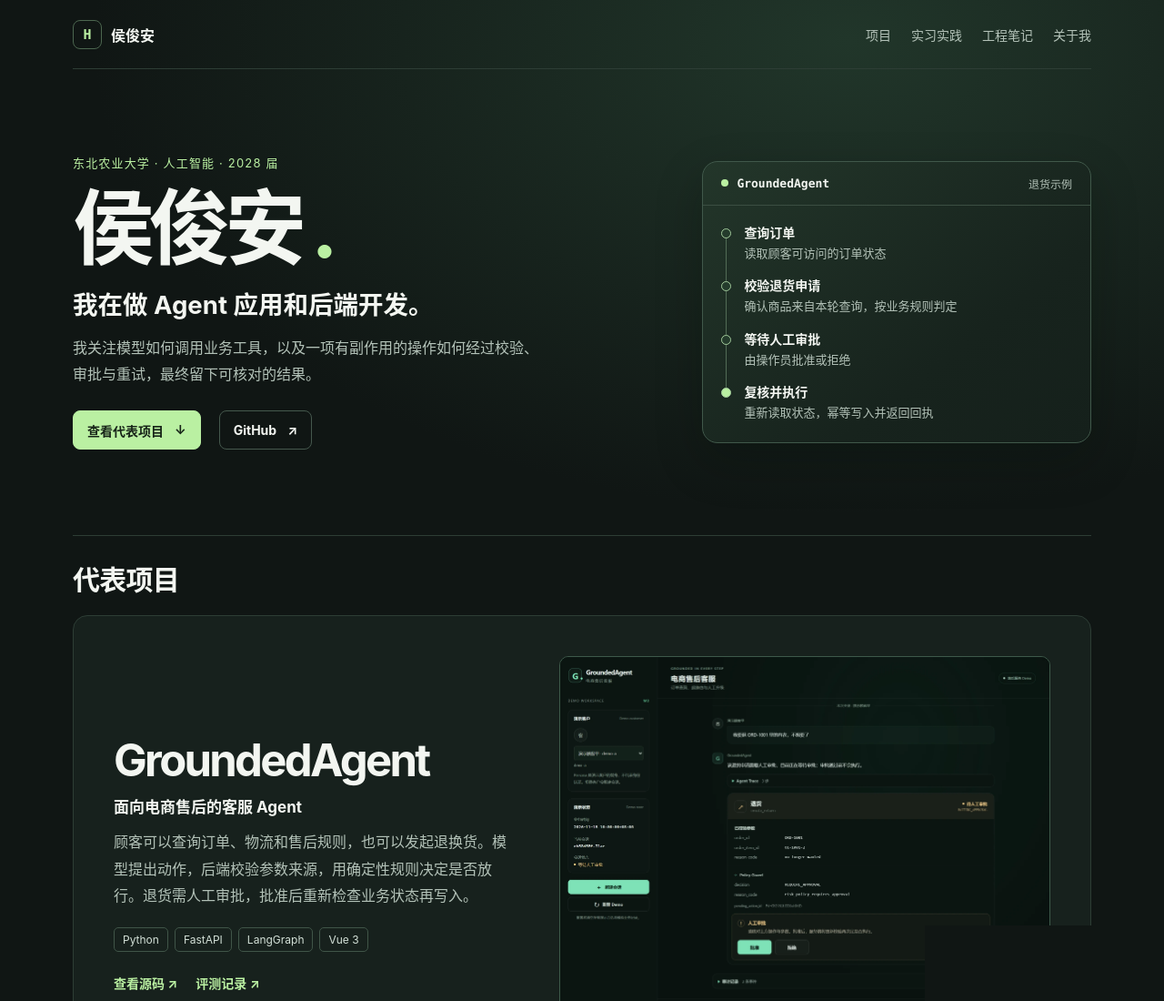
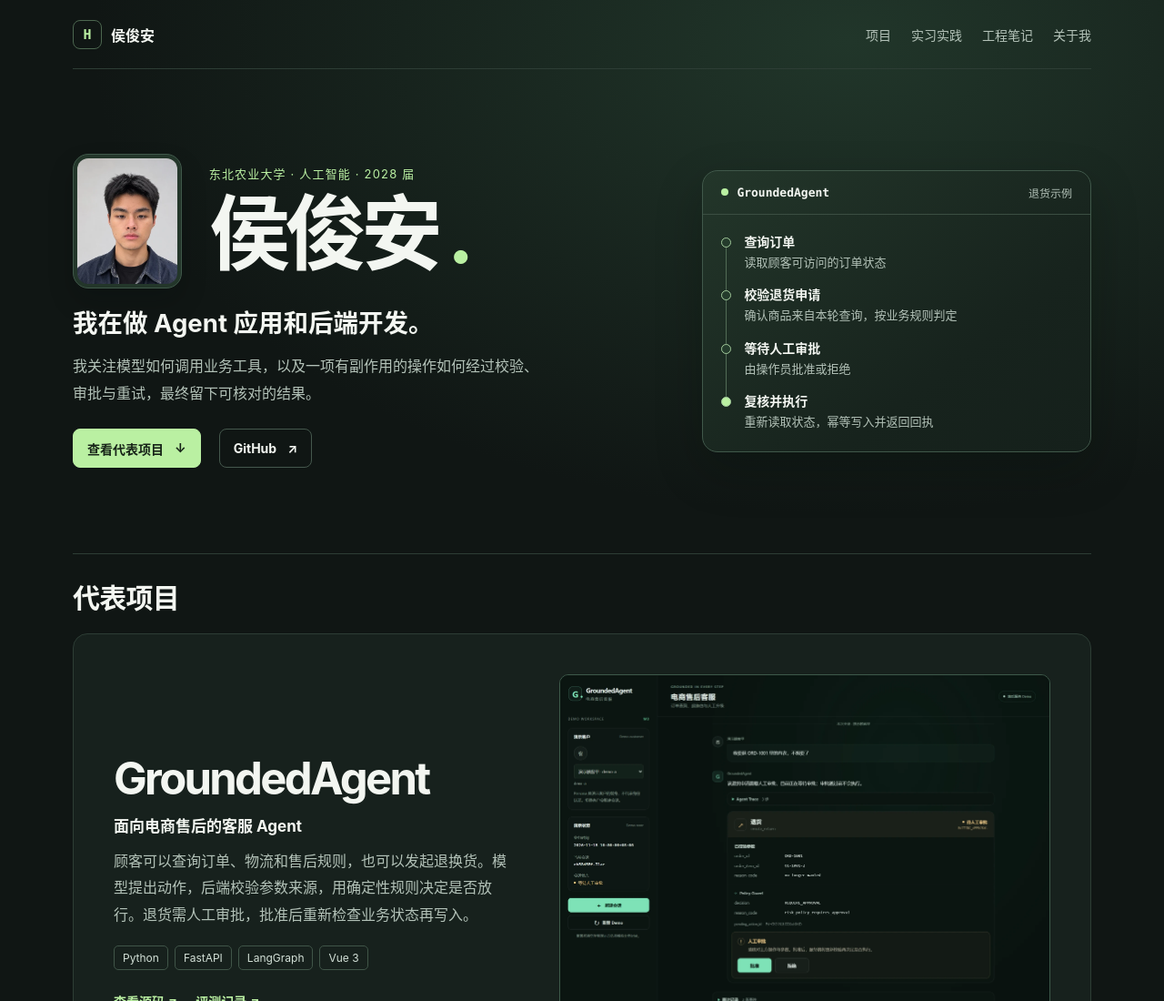
Before and after one commit to sjhesjaj/sjhesjaj.github.io, a plain HTML site: page index.html in a window 1280 px wide. Shown: the top 1100 px of the page at 91% size. Drawn offline with Linux system fonts and the light colour scheme.

Commit message:
Add portrait to homepage introduction

```diff
--- a/index.html
+++ b/index.html
@@ -30,8 +30,15 @@
   <main id="main" class="shell" tabindex="-1">
     <section class="hero" aria-labelledby="name">
       <div>
-        <p class="eyebrow">东北农业大学 · 人工智能 · 2028 届</p>
-        <h1 id="name">侯俊安<span>.</span></h1>
+        <div class="hero-identity">
+          <div class="portrait">
+            <img src="assets/portrait.webp" width="360" height="480" alt="侯俊安的照片">
+          </div>
+          <div>
+            <p class="eyebrow">东北农业大学 · 人工智能 · 2028 届</p>
+            <h1 id="name">侯俊安<span>.</span></h1>
+          </div>
+        </div>
         <p class="hero-title">我在做 Agent 应用和后端开发。</p>
         <p class="muted hero-copy">我关注模型如何调用业务工具，以及一项有副作用的操作如何经过校验、审批与重试，最终留下可核对的结果。</p>
         <div class="actions">
--- a/styles.css
+++ b/styles.css
@@ -58,8 +58,31 @@ nav a:hover, .footer a:hover { color: var(--green); }
   align-items: center;
   padding: clamp(64px, 7.3vw, 104px) 0;
 }
+.hero-identity {
+  display: flex;
+  align-items: center;
+  gap: clamp(14px, 2.3vw, 30px);
+  margin-bottom: 19px;
+}
+.portrait {
+  flex: 0 0 clamp(80px, 9.4vw, 126px);
+  padding: 4px;
+  border: 1px solid #40584a;
+  border-radius: 17px;
+  background: #23362a;
+  box-shadow: 0 14px 28px #060c0933;
+}
+.portrait img {
+  display: block;
+  width: 100%;
+  height: auto;
+  aspect-ratio: 4 / 5;
+  object-fit: cover;
+  object-position: center 58%;
+  border-radius: 12px;
+}
 .eyebrow { color: var(--green); font-size: 13px; letter-spacing: .09em; }
-h1 { margin: 14px 0 15px; font-size: clamp(58px, 7vw, 98px); line-height: 1.1; letter-spacing: -.065em; }
+h1 { margin-top: 8px; font-size: clamp(49px, 7vw, 98px); line-height: 1.1; letter-spacing: -.065em; white-space: nowrap; }
 h1 span { color: var(--green); margin-left: .12em; }
 .hero-title { font-weight: 700; font-size: clamp(20px, 2.15vw, 29px); line-height: 1.45; }
 .hero-copy { max-width: 32em; margin-top: 12px; line-height: 1.85; }
```
Also changed, not shown: assets/portrait.webp (added).
